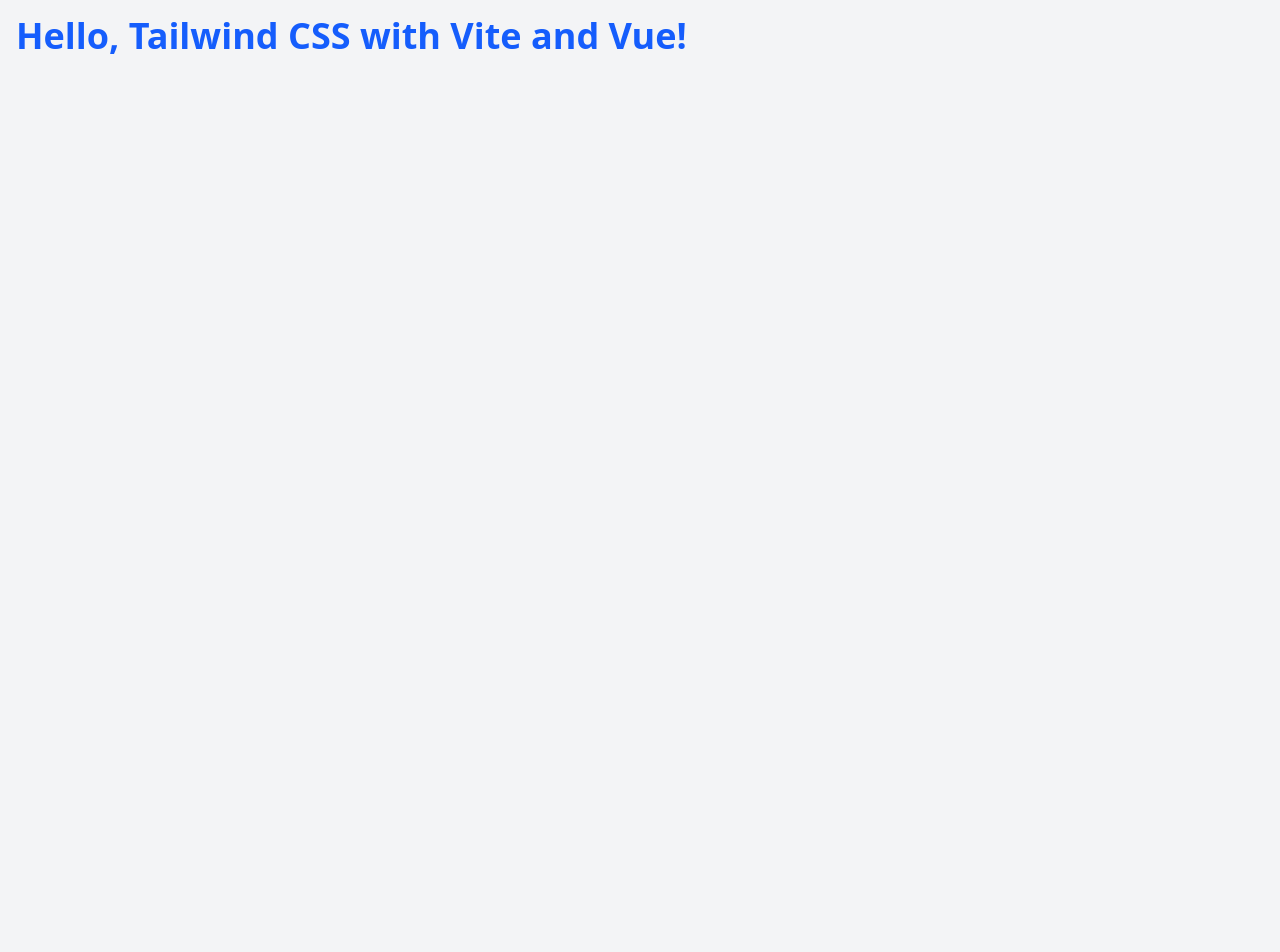
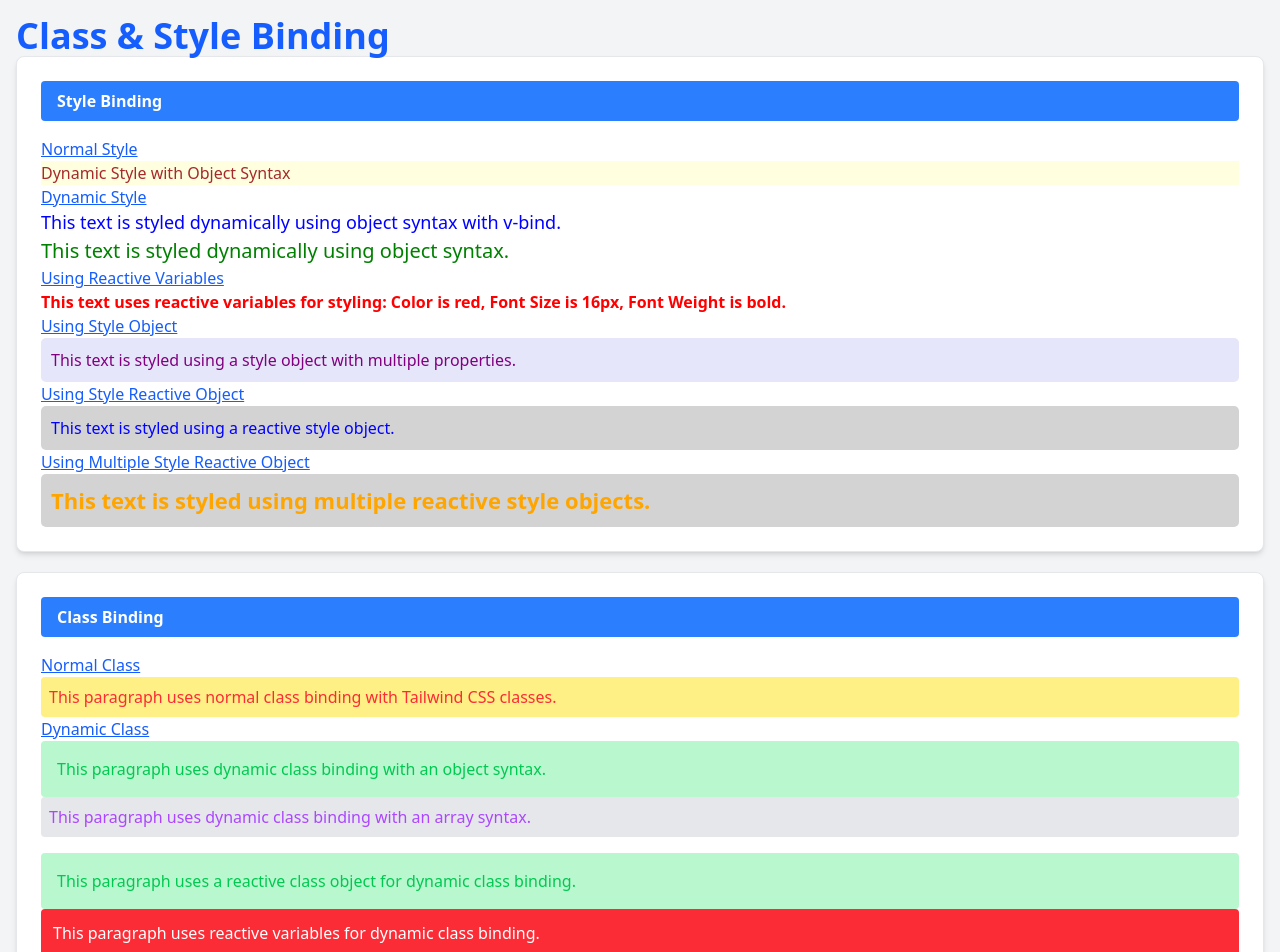
Before and after one commit to shahnewazz/vue-practice, a Vue app: page / in a window 1280 px wide. Shown: the top 952 px of the page. Before the commit the page ends 800 px from the top, so only its background shows below. Built offline with nearby package versions, Linux system fonts and the light colour scheme.

Commit message:
added changes

```diff
--- a/src/App.vue
+++ b/src/App.vue
@@ -1,10 +1,103 @@
 <script setup>
+import { reactive, ref } from 'vue';
+
+const clr = ref('red');
+const fntSize = ref('16px');
+const fntWeight = ref('bold');
+
+const styleObject = reactive({
+  color: 'blue',
+  backgroundColor: 'lightgray',
+  padding: '10px',
+  borderRadius: '5px'
+});
+
+const myStyle = reactive({
+  color: 'orange',
+  fontSize: '22px',
+  fontWeight: '600'
+});
+
+const isActive = ref(true);
+
+const classObject = reactive({
+  'text-green-500': isActive.value,
+  'bg-green-200': isActive.value,
+  'text-base': isActive.value,
+  'font-medium': isActive.value,
+  'p-4': isActive.value,
+  'rounded': isActive.value
+});
+
+const currentTabBg = ref('bg-red-500');
+const currentTabClr = ref('text-white');
+
+// setInterval(() => {
+//   isActive.value = !isActive.value;
+// }, 2000);
 
 </script>
 
 <template>
   <div class="container mx-auto p-4">
-    <h1 class="text-4xl font-bold text-blue-600">Hello, Tailwind CSS with Vite and Vue!</h1>
+    <h1 class="text-4xl font-bold text-blue-600">Class & Style Binding</h1>
+
+    <div class="topic-box">
+      <h2 class="topic-header">Style Binding</h2>
+
+      <p class="text-blue-600 underline">Normal Style</p>
+      <p style="color: brown; background-color: lightyellow;">Dynamic Style with Object Syntax</p>
+
+      <p class="text-blue-600 underline">Dynamic Style</p>
+      <p v-bind:style="{ color: 'blue', fontSize: '18px', fontWeight: '500' }">This text is styled dynamically using object syntax with v-bind.</p>
+      <p :style="{ color: 'green', fontSize: '20px' }">This text is styled dynamically using object syntax.</p>
+
+      <p class="text-blue-600 underline">Using Reactive Variables</p>
+      <p :style="{ color: clr, fontSize: fntSize, fontWeight: fntWeight }">
+        This text uses reactive variables for styling: Color is {{ clr }}, Font Size is {{ fntSize }}, Font Weight is {{ fntWeight }}.
+      </p>
+
+      <p class="text-blue-600 underline">Using Style Object</p>
+      <p :style="{ color: 'purple', backgroundColor: 'lavender', padding: '10px', borderRadius: '5px' }">
+        This text is styled using a style object with multiple properties.
+      </p>
+
+      <p class="text-blue-600 underline">Using Style Reactive Object</p>
+      <p :style="styleObject">
+        This text is styled using a reactive style object.
+      </p>
+
+      <p class="text-blue-600 underline">Using Multiple Style Reactive Object</p>
+      <p :style="[styleObject, myStyle]">
+        This text is styled using multiple reactive style objects.
+      </p>
+    </div>
+
+    <div class="topic-box">
+      <h2 class="topic-header">Class Binding</h2>
+      <p class="text-blue-600 underline">Normal Class</p>
+      <p class="text-red-500 bg-yellow-200 p-2 rounded">This paragraph uses normal class binding with Tailwind CSS classes.</p>
+      <p class="text-blue-600 underline">Dynamic Class</p>
+      <p :class="{ 'text-green-500 bg-green-200': isActive, 'text-base font-medium p-4 rounded': isActive }">
+        This paragraph uses dynamic class binding with an object syntax.
+      </p>
+      <p :class="['text-purple-500', 'bg-gray-200', 'p-2', 'rounded']">
+        This paragraph uses dynamic class binding with an array syntax.
+      </p>
+      <p :class="[classObject, 'mt-4']">
+        This paragraph uses a reactive class object for dynamic class binding.
+      </p>
+      <p :class="[currentTabBg, currentTabClr, 'p-3', 'rounded']">
+        This paragraph uses reactive variables for dynamic class binding.
+      </p>
+      <p :class="[isActive ? currentTabBg : 'bg-amber-200', isActive ? currentTabClr : 'text-amber-500', 'p-3', 'rounded']">
+        This paragraph uses reactive variables for dynamic class binding.
+      </p>
+    </div>
+
+
+
+
   </div>
 </template>
 
```
